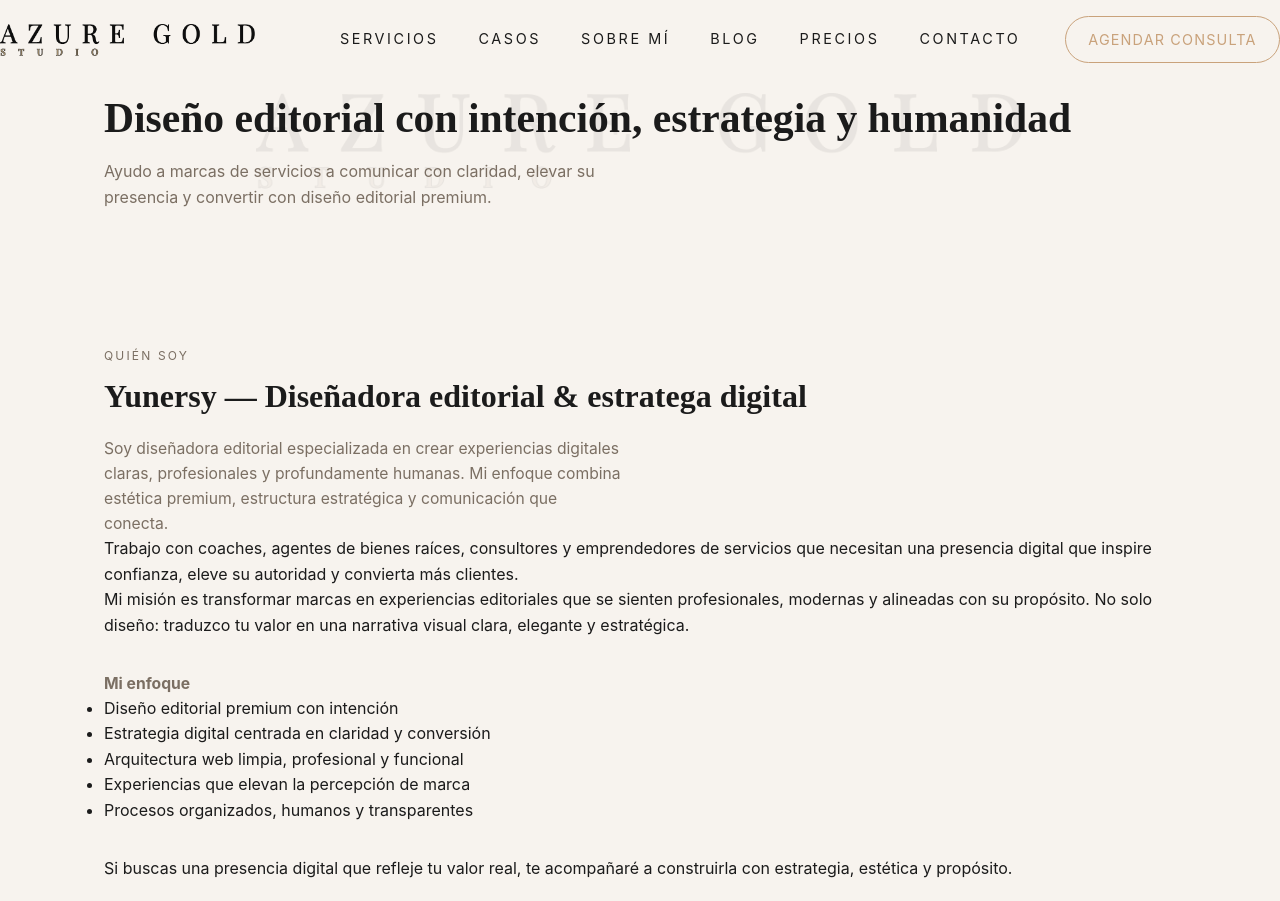
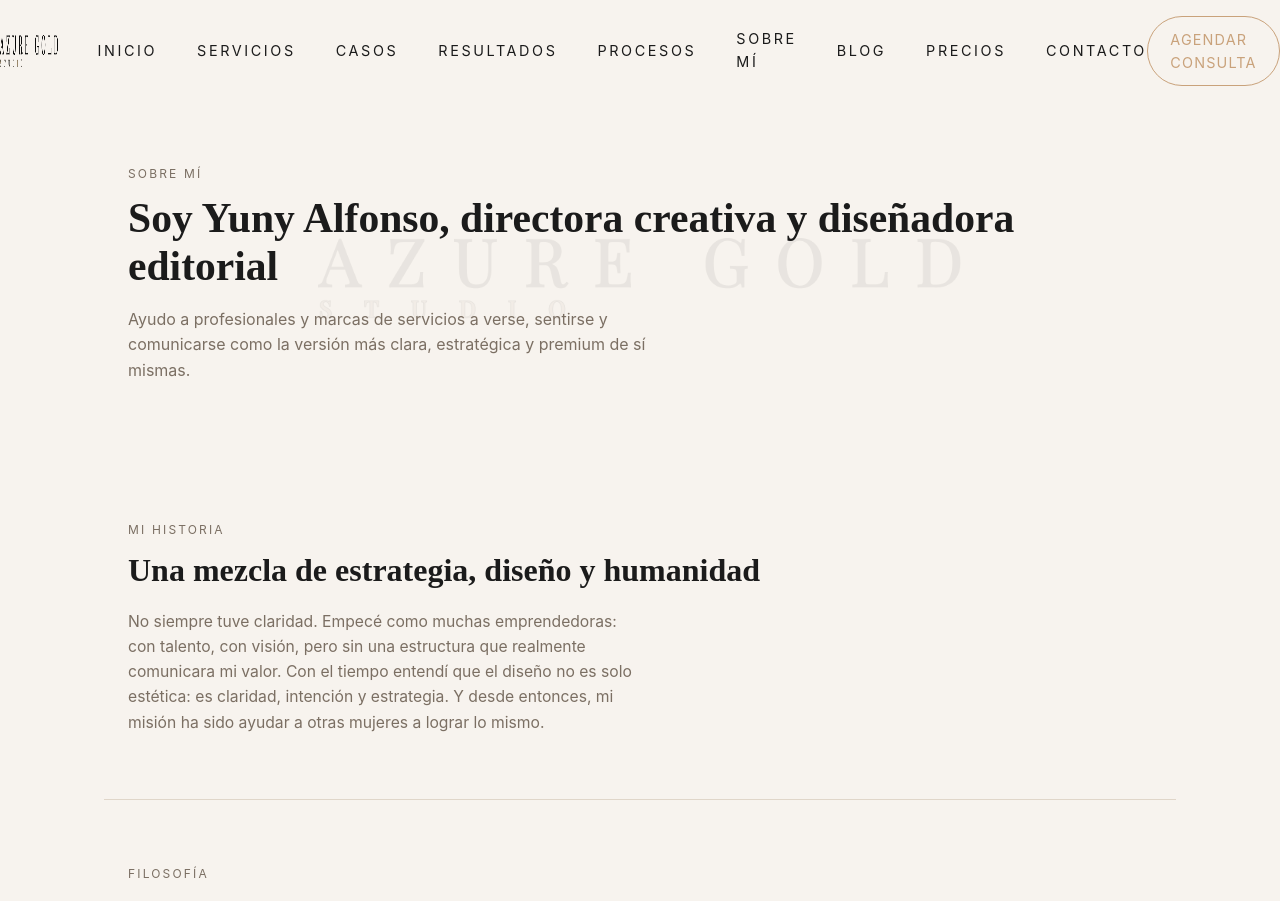
Before and after one commit to jcynay0206/mi_portfolio, a Jekyll site: the page built from sobre-mi/index.html, in a window 1280 px wide and 1400 px high. Shown: the top 901 px of the window. Built offline with Jekyll 4.4.1, drawn with Linux system fonts in a browser that asks for light colours; some of the changed text lies outside the part shown.

Commit message:
Update index.html

```diff
--- a/sobre-mi/index.html
+++ b/sobre-mi/index.html
@@ -1,3 +1,6 @@
+---
+---
+
 <!DOCTYPE html>
 <html lang="es">
 <head>
@@ -10,129 +13,130 @@
 
 <body>
 
-<!-- MENÚ -->
-<nav class="menu">
-  <div class="menu-inner">
-    <a href="/" class="menu-logo desktop-logo">
-      <img src="/assets/img/branding/logo.png" alt="Azure Gold Studio">
-    </a>
-    <a href="/" class="menu-logo mobile-logo">
-      <span>AZURE GOLD</span> STUDIO
-    </a>
+{% include header.html %}
 
-    <div class="menu-links">
-      <a href="/servicios/">Servicios</a>
-      <a href="/casos/">Casos</a>
-      <a href="/sobre-mi/">Sobre mí</a>
-      <a href="/blog/">Blog</a>
-      <a href="/precios/">Precios</a>
-      <a href="/contacto/">Contacto</a>
-    </div>
-
-    <a href="/calendly/" class="btn btn-outline">Agendar consulta</a>
-  </div>
-</nav>
+<main class="wrapper">
 
 <!-- HERO -->
 <header class="hero hero-watermark fade-in">
   <div class="wrapper">
     <div class="hero-eyebrow">Sobre mí</div>
-    <h1 class="hero-title">Diseño editorial con intención, estrategia y humanidad</h1>
+    <h1 class="hero-title">Soy Yuny Alfonso, directora creativa y diseñadora editorial</h1>
     <p class="hero-subtitle">
-      Ayudo a marcas de servicios a comunicar con claridad, elevar su presencia y convertir con diseño editorial premium.
+      Ayudo a profesionales y marcas de servicios a verse, sentirse y comunicarse como la versión más clara, estratégica y premium de sí mismas.
     </p>
   </div>
 </header>
 
-<!-- SECCIÓN PRINCIPAL -->
+<!-- SECCIÓN 1: HISTORIA HUMANA -->
 <section>
-  <div class="wrapper about-grid">
+  <div class="wrapper">
+    <div class="section-label">Mi historia</div>
+    <h2 class="section-title fade-up delay-1">Una mezcla de estrategia, diseño y humanidad</h2>
 
-    <!-- TEXTO -->
-    <div class="about-text fade-up delay-1">
-      <div class="section-label">Quién soy</div>
-      <h2 class="section-title">Yunersy — Diseñadora editorial & estratega digital</h2>
+    <p class="section-subtitle fade-up delay-2">
+      No siempre tuve claridad. Empecé como muchas emprendedoras: con talento, con visión, pero sin una estructura que realmente comunicara mi valor.
+      Con el tiempo entendí que el diseño no es solo estética: es claridad, intención y estrategia.
+      Y desde entonces, mi misión ha sido ayudar a otras mujeres a lograr lo mismo.
+    </p>
+  </div>
+</section>
 
-      <p class="section-subtitle">
-        Soy diseñadora editorial especializada en crear experiencias digitales claras, profesionales y profundamente humanas.
-        Mi enfoque combina estética premium, estructura estratégica y comunicación que conecta.
+<!-- SECCIÓN 2: FILOSOFÍA -->
+<section>
+  <div class="wrapper">
+    <div class="section-label">Filosofía</div>
+    <h2 class="section-title fade-up delay-1">Creo en el diseño que transforma</h2>
+
+    <div class="cards-grid fade-up delay-2" style="margin-top: 2.5rem;">
+
+      <div class="card">
+        <h3 class="card-title">Diseño con intención</h3>
+        <p class="card-text">
+          Cada palabra, cada sección y cada decisión visual tiene un propósito.
+          Nada es al azar. Todo comunica.
         </p>
-
-      <p>
-        Trabajo con coaches, agentes de bienes raíces, consultores y emprendedores de servicios que necesitan una presencia digital que inspire confianza, eleve su autoridad y convierta más clientes.
-      </p>
-
-      <p>
-        Mi misión es transformar marcas en experiencias editoriales que se sienten profesionales, modernas y alineadas con su propósito.
-        No solo diseño: traduzco tu valor en una narrativa visual clara, elegante y estratégica.
-      </p>
-
-      <h3 class="section-subtitle" style="margin-top:2rem;">Mi enfoque</h3>
-
-      <ul class="about-list">
-        <li>Diseño editorial premium con intención</li>
-        <li>Estrategia digital centrada en claridad y conversión</li>
-        <li>Arquitectura web limpia, profesional y funcional</li>
-        <li>Experiencias que elevan la percepción de marca</li>
-        <li>Procesos organizados, humanos y transparentes</li>
-      </ul>
-
-      <p style="margin-top:2rem;">
-        Si buscas una presencia digital que refleje tu valor real, te acompañaré a construirla con estrategia, estética y propósito.
-      </p>
-
-      <a href="/calendly/" class="btn" style="margin-top:2rem;">Agendar consulta</a>
       </div>
 
-    <!-- FOTO -->
-    <div class="about-photo fade-up delay-2">
-      <img src="/assets/img/branding/sobre-mi.jpg" alt="Foto de Yunersy" class="about-img">
+      <div class="card">
+        <h3 class="card-title">Estrategia antes que estética</h3>
+        <p class="card-text">
+          Primero entendemos tu negocio, tu cliente ideal y tu mensaje.
+          Luego diseñamos una experiencia que convierta.
+        </p>
+      </div>
+
+      <div class="card">
+        <h3 class="card-title">Experiencia humana</h3>
+        <p class="card-text">
+          Trabajo contigo, no para ti.
+          Te acompaño en cada paso para que te sientas segura, clara y en control.
+        </p>
       </div>
 
     </div>
+  </div>
 </section>
 
-<!-- FOOTER -->
-<footer>
+<!-- SECCIÓN 3: MI ENFOQUE -->
+<section>
   <div class="wrapper">
-    <div class="footer-grid">
-      <div>
-        <img src="/assets/img/branding/logo.png" class="footer-logo">
-        <p>Diseño editorial para marcas que quieren escalar con claridad, confianza y conversión.</p>
+    <div class="section-label">Mi enfoque</div>
+    <h2 class="section-title fade-up delay-1">Lo que me diferencia</h2>
+
+    <div class="cards-grid fade-up delay-2" style="margin-top: 2.5rem;">
+
+      <div class="card">
+        <h3 class="card-title">Editorial y premium</h3>
+        <p class="card-text">
+          Mi estilo combina elegancia, claridad y una estética moderna que eleva la percepción de tu marca.
+        </p>
       </div>
 
-      <div>
-        <div class="footer-title">Navegación</div>
-        <ul class="footer-links">
-          <li><a href="/servicios/">Servicios</a></li>
-          <li><a href="/casos/">Casos</a></li>
-          <li><a href="/sobre-mi/">Sobre mí</a></li>
-          <li><a href="/blog/">Blog</a></li>
-          <li><a href="/precios/">Precios</a></li>
-          <li><a href="/contacto/">Contacto</a></li>
-        </ul>
+      <div class="card">
+        <h3 class="card-title">Arquitectura clara</h3>
+        <p class="card-text">
+          Organizo tu contenido para que tus clientes entiendan quién eres, qué haces y por qué eres la mejor opción.
+        </p>
       </div>
 
-      <div>
-        <div class="footer-title">Contacto</div>
-        <ul class="footer-links">
-          <li>Basada en NJ / NY</li>
-          <li><a href="mailto:azuregoldstudio@gmail.com">azuregoldstudio@gmail.com</a></li>
-          <li><a href="https://instagram.com/azuregoldstudio" target="_blank">Instagram</a></li>
-          <li><a href="https://facebook.com/azuregoldstudio" target="_blank">Facebook</a></li>
-          <li><a href="https://wa.me/19086774196" target="_blank">WhatsApp</a></li>
-        </ul>
+      <div class="card">
+        <h3 class="card-title">Acompañamiento real</h3>
+        <p class="card-text">
+          No solo diseño: te guío, te explico, te escucho y te ayudo a tomar decisiones estratégicas.
+        </p>
+      </div>
+
     </div>
   </div>
+</section>
 
-    <div class="footer-bottom">
-      <span>© <span id="year"></span> Azure Gold Studio</span>
-      <span>Diseño editorial & estrategia digital</span>
+<!-- SECCIÓN 4: BLOQUE EMOCIONAL -->
+<section>
+  <div class="wrapper">
+    <div class="section-label">Mi misión</div>
+    <h2 class="section-title fade-up delay-1">Quiero que tu marca se sienta como tú</h2>
+
+    <p class="section-subtitle fade-up delay-2">
+      Mi trabajo no es solo crear un sitio web bonito.
+      Es ayudarte a construir una marca que te represente, que te dé orgullo, que te abra puertas y que te haga sentir profesional, preparada y poderosa.
+      Una marca que te permita crecer sin disculpas.
+    </p>
   </div>
+</section>
+
+<!-- CTA FINAL -->
+<section class="fade-in delay-2">
+  <div class="wrapper cta-final">
+    <h2>¿Lista para elevar tu marca?</h2>
+    <p>Agendemos una consulta estratégica y definamos juntas el camino ideal para tu proyecto.</p>
+    <a href="/calendly/" class="btn">Agendar consulta</a>
   </div>
+</section>
 
-  <script>document.getElementById("year").textContent = new Date().getFullYear();</script>
-</footer>
+</main>
+
+{% include footer.html %}
 
 </body>
 </html>
```
Lines whose indentation alone changed are shown as unchanged.
